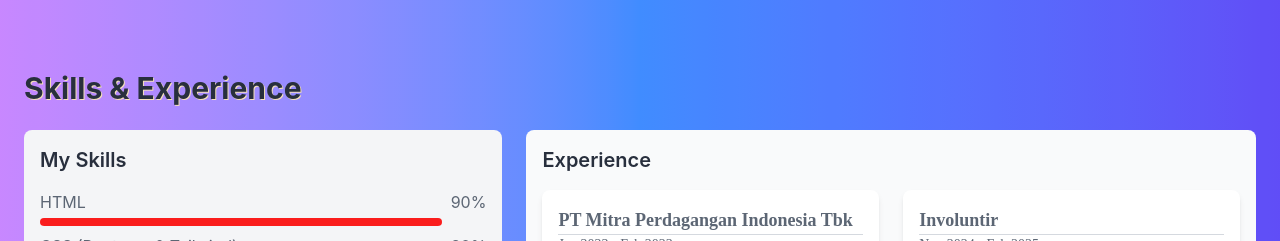
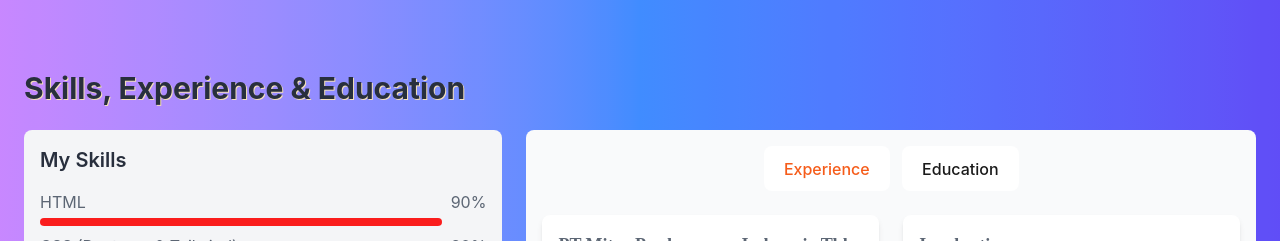
Before and after one commit to LALA09-erha/Vue-Portfolio, a Vue app: page / in a window 1280 px wide. Shown: the part 1554-1795 px from the top of the page. Built offline with nearby package versions, Linux system fonts and the light colour scheme.

Commit message:
feat: update menu education, dan hero

```diff
--- a/src/components/HeroComponent.vue
+++ b/src/components/HeroComponent.vue
@@ -73,11 +73,10 @@ const sendEmail = () => {
   }
 };
 
-const scrollToProjects = () => {
-  const projects = document.getElementById("projects");
-  if (projects) {
-    projects.scrollIntoView({ behavior: "smooth" });
-  }
+const downloadCv = () => {
+  window.open(
+    "https://drive.google.com/drive/u/8/folders/1qvHqOsew-QMQnExzJuJ55KNyUvzreiBk"
+  );
 };
 
 // Run the typing effect when the component is mounted
@@ -138,9 +137,9 @@ onMounted(() => {
         <div class="flex gap-4 justify-center md:justify-start mb-8">
           <button
             class="btn btn-primary hover:scale-105 transition-transform"
-            @click="scrollToProjects"
+            @click="downloadCv"
           >
-            View Portfolio
+            Download CV
           </button>
           <button
             class="btn btn-outline btn-secondary hover:scale-105 transition-transform"
--- a/src/components/SkillComponent.vue
+++ b/src/components/SkillComponent.vue
@@ -1,7 +1,8 @@
 <script setup>
-import { ref, onMounted } from "vue";
+import { ref, onMounted, computed } from "vue";
 
 const idComponent = ref("skills");
+const selectedType = ref("Experience");
 
 const skills = ref([
   { name: "HTML", level: 90, color: "bg-red" },
@@ -49,6 +50,41 @@ const experience = ref([
   },
 ]);
 
+const Education = ref([
+  {
+    company: "Universitas Trunojoyo Madura",
+    position: "Bachelor of Informatics Engineering (3.81/4.00)",
+    duration: "2020 - 2024",
+  },
+  {
+    company: "SMAN 2 Bangkalan",
+    position: "Science Major (82.80)",
+    duration: "2017 - 2020",
+  },
+  {
+    company: "SMPN 2 Bangkalan",
+    position: "Junior High School",
+    duration: "2014 - 2017",
+  },
+  {
+    company: "SDN 1 Kesek",
+    position: "Elementary School",
+    duration: "2008 - 2014",
+  },
+]);
+
+const setFilter = (type) => {
+  selectedType.value = type;
+};
+
+const filteredProjects = computed(() => {
+  if (selectedType.value === "Experience") {
+    return experience.value;
+  } else {
+    return Education.value;
+  }
+});
+
 onMounted(() => {
   const observer = new IntersectionObserver(
     (entries, observer) => {
@@ -74,7 +110,7 @@ onMounted(() => {
       class="text-3xl font-bold text-gray-900 animate-hidden hover:text-white transition duration-300"
       style="text-shadow: 1px 1px wheat"
     >
-      Skills & Experience
+      Skills, Experience & Education
     </h2>
 
     <div class="grid grid-cols-1 md:grid-cols-5 gap-6 mt-6 animate-hidden">
@@ -102,40 +138,54 @@ onMounted(() => {
 
       <!-- Experience (60%) -->
       <div class="md:col-span-3 bg-gray-50 p-4 rounded-lg animate-hidden">
-        <h3 class="text-xl font-semibold mb-4 text-gray-900">Experience</h3>
+        <!-- Filter Buttons -->
+        <div class="flex space-x-3 mb-6 justify-center animate-hidden">
+          <button
+            v-for="type in ['Experience', 'Education']"
+            :key="type"
+            @click="setFilter(type)"
+            class="px-4 py-2 rounded-lg transition font-semibold hover:shadow-lg"
+            style="background-color: white"
+            :class="{
+              'text-black ': selectedType !== type,
+              'text-orange-600': selectedType === type,
+            }"
+          >
+            {{ type }}
+          </button>
+        </div>
         <!-- buatkan 2 kotak lagi -->
         <div class="grid grid-cols-2 md:grid-cols-2 gap-6">
           <div
-            v-for="exp in experience"
-            :key="exp.company"
+            v-for="(project, index) in filteredProjects"
+            :key="index"
             class="mb-4 animate-hidden bg-white p-4 rounded-lg shadow-md hover:shadow-lg transition duration-300"
           >
             <div class="mb-2">
               <span
                 class="text-gray-600 font-bold text-lg hover:text-orange-500"
                 style="font-family: serif"
-                >{{ exp.company }}</span
+                >{{ project.company }}</span
               >
               <hr class="border-gray-300" />
               <div class="text-gray-600 text-sm" style="font-family: serif">
-                {{ exp.duration }}
+                {{ project.duration }}
               </div>
 
               <span
                 class="text-gray-600 text-md font-bold"
-                v-if="!exp.position.includes('mailto:')"
+                v-if="!project.position.includes('mailto:')"
                 style="font-family: serif"
-                >{{ exp.position }}</span
+                >{{ project.position }}</span
               >
               <a
-                :href="exp.position"
-                target="_blank"
+                href="/#contact"
                 v-else
                 class="text-gray-600 text-md font-bold text-decoration-none cursor-pointer"
                 style="font-family: serif; color: black"
                 >Please contact me via email :
                 <span class="text-blue-500">{{
-                  exp.position.replace("mailto:", "")
+                  project.position.replace("mailto:", "")
                 }}</span>
               </a>
             </div>
```
